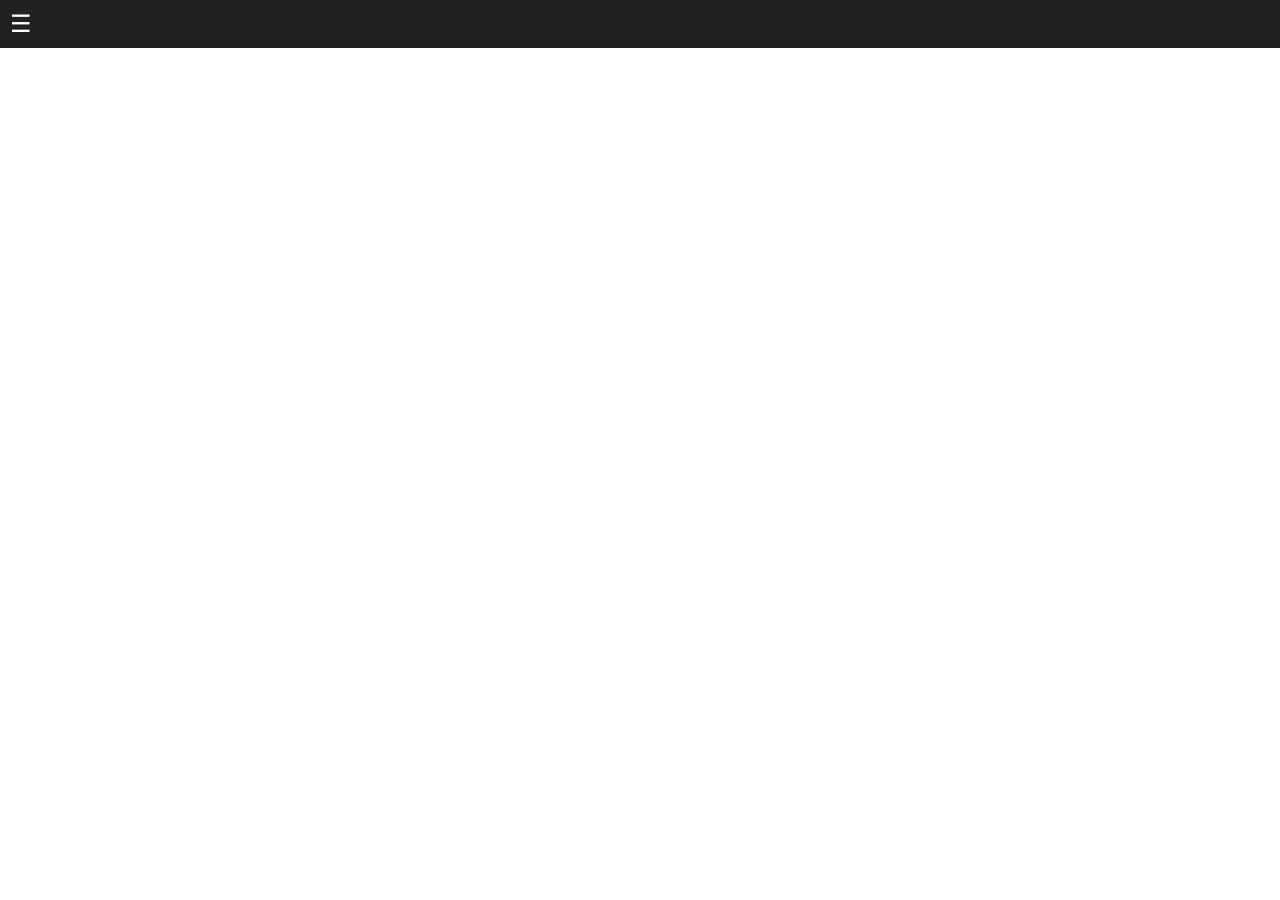
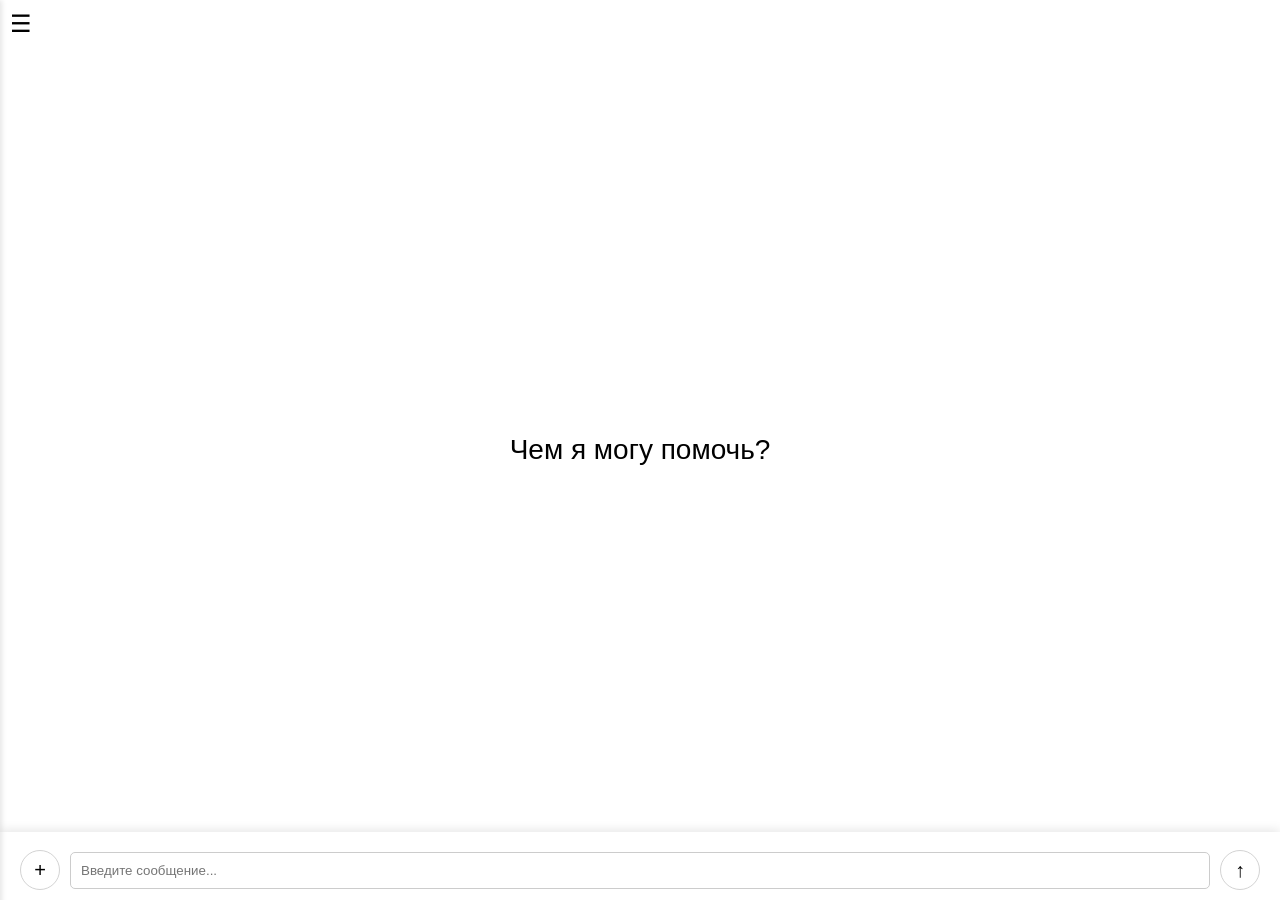
Before and after one commit to Edvvard0/AI_manager, a FastAPI app: page /pages/ in a window 1280 px wide. Run offline with FastAPI, Linux system fonts and the light colour scheme; parts of the project's set-up code (start-up, migrations or seed data) failed here and were passed over; some libraries are stand-ins or nearby versions.

Commit message:
добавил главную страницу

```diff
--- a/app/chat_gpt/router.py
+++ b/app/chat_gpt/router.py
@@ -21,6 +21,7 @@ router = APIRouter(prefix="/chat_gpt", tags=["ChatGPT"])
 # Создать новый чат по tg_id
 @router.post("/chats/")
 async def create_chat(tg_id: int, title: str, session: AsyncSession = Depends(get_session)):
+    print("create chat")
     new_chat = await ChatDAO.create_chat_by_tg_id(session, tg_id, title)
     if not new_chat:
         raise HTTPException(status_code=404, detail="Пользователь с таким tg_id не найден")
--- a/app/pages/router.py
+++ b/app/pages/router.py
@@ -13,9 +13,8 @@ templates = Jinja2Templates(directory='app/templates')
 
 @router.get("/", response_class=HTMLResponse)
 async def main_page(request: Request):
-    return templates.TemplateResponse("base.html", {
+    return templates.TemplateResponse("pages/main_page.html", {
         "request": request,
-        # "chats": chats
     })
 
 
--- a/app/templates/base.html
+++ b/app/templates/base.html
@@ -37,13 +37,14 @@
         display: flex;
         justify-content: flex-start;
         padding: 10px;
-            background-color: #202123;
+        background-color: #ffffff; /* убрали тёмную заливку */
         z-index: 10;
+        border-bottom: none; /* убрали линию */
     }
 
     .menu-button {
         font-size: 24px;
-            color: #ffffff;
+        color: #000000;
         cursor: pointer;
         touch-action: manipulation;
     }
--- /dev/null
+++ b/app/templates/pages/main_page.html
@@ -0,0 +1,254 @@
+<!DOCTYPE html>
+<html lang="ru">
+<head>
+    {% include 'base.html' %}
+    <script src="https://cdn.jsdelivr.net/npm/marked/marked.min.js"></script>
+    <style>
+        body {
+            display: flex;
+            flex-direction: column;
+            height: 100vh;
+            margin: 0;
+            font-family: Arial, sans-serif;
+            background: #ffffff;
+            color: #000000;
+        }
+
+        .main-container {
+            flex: 1;
+            display: flex;
+            justify-content: center;
+            align-items: center;
+            font-size: 28px;
+            color: #000000;
+            font-weight: 500; /* менее жирный */
+            text-align: center;
+            padding: 0 16px;
+        }
+
+        .typing-indicator {
+            display: none;
+            font-size: 16px;
+            color: #555;
+            margin-top: 10px;
+            text-align: center;
+        }
+
+        .typing-indicator span {
+            display: inline-block;
+            animation: blink 1.4s infinite both;
+        }
+        .typing-indicator span:nth-child(2) {
+            animation-delay: 0.2s;
+        }
+        .typing-indicator span:nth-child(3) {
+            animation-delay: 0.4s;
+        }
+
+        @keyframes blink {
+            0% { opacity: 0.2; }
+            20% { opacity: 1; }
+            100% { opacity: 0.2; }
+        }
+
+        .input-wrapper {
+            position: fixed;
+            bottom: 0;
+            left: 0;
+            right: 0;
+            background-color: #ffffff;
+            box-shadow: 0 -2px 10px rgba(0, 0, 0, 0.1);
+            padding: 10px 20px;
+        }
+
+        .file-preview-container {
+            margin-bottom: 8px;
+        }
+
+        .file-preview {
+            display: inline-flex;
+            align-items: center;
+            justify-content: space-between;
+            font-size: 12px;
+            color: #333;
+            background-color: #f1f1f1;
+            padding: 4px 8px;
+            border-radius: 6px;
+            margin-right: 6px;
+            max-width: 250px;
+        }
+
+        .file-remove {
+            margin-left: 6px;
+            cursor: pointer;
+            font-weight: bold;
+            color: #666;
+        }
+
+        .file-remove:hover {
+            color: #000;
+        }
+
+        .input-container {
+            display: flex;
+            align-items: center;
+            gap: 10px;
+        }
+
+        #message-input {
+            flex: 1;
+            padding: 10px;
+            border: 1px solid #ccc;
+            border-radius: 5px;
+        }
+
+        .round-button {
+            width: 40px;
+            height: 40px;
+            background-color: #ffffff;
+            color: #000000;
+            border: 1px solid #d3d3d3;
+            border-radius: 50%;
+            cursor: pointer;
+            display: flex;
+            align-items: center;
+            justify-content: center;
+            font-size: 20px;
+        }
+
+        .round-button:hover {
+            background-color: #e9ecef;
+        }
+
+        #file-input {
+            display: none;
+        }
+    </style>
+</head>
+<body>
+{% block content %}
+    <div class="main-container">
+        <div>
+            Чем я могу помочь?
+            <div class="typing-indicator" id="typing-indicator">
+                Печатает<span>.</span><span>.</span><span>.</span>
+            </div>
+        </div>
+    </div>
+
+    <div class="input-wrapper">
+        <div class="file-preview-container" id="file-preview-container"></div>
+        <div class="input-container">
+            <input type="file" id="file-input" accept=".pdf,.txt,.docx,.md,.csv">
+            <button id="file-button" class="round-button">+</button>
+            <input type="text" id="message-input" placeholder="Введите сообщение...">
+            <button id="send-button" class="round-button">↑</button>
+        </div>
+    </div>
+{% endblock %}
+
+{% block extra_scripts %}
+<script>
+    const fileInput = document.getElementById("file-input");
+    const fileButton = document.getElementById("file-button");
+    const filePreviewContainer = document.getElementById("file-preview-container");
+    const sendButton = document.getElementById("send-button");
+    const messageInput = document.getElementById("message-input");
+    const typingIndicator = document.getElementById("typing-indicator");
+
+    let selectedFile = null;
+
+    function getUserId() {
+        const fromStorage = localStorage.getItem("userId");
+        if (fromStorage) return fromStorage;
+        const tg = window.Telegram && window.Telegram.WebApp;
+        const fromTg = tg?.initDataUnsafe?.user?.id;
+        if (fromTg) {
+            localStorage.setItem("userId", fromTg);
+            return String(fromTg);
+        }
+        return null;
+    }
+
+    fileButton.addEventListener("click", () => fileInput.click());
+
+    fileInput.addEventListener("change", () => {
+        if (fileInput.files.length > 0) {
+            const file = fileInput.files[0];
+            selectedFile = file;
+            renderFilePreview(file.name);
+        }
+    });
+
+    function renderFilePreview(fileName) {
+        filePreviewContainer.innerHTML = "";
+        const preview = document.createElement("div");
+        preview.className = "file-preview";
+        preview.innerHTML = `<span>${fileName}</span><span class="file-remove">×</span>`;
+        preview.querySelector(".file-remove").addEventListener("click", () => {
+            selectedFile = null;
+            fileInput.value = "";
+            preview.remove();
+        });
+        filePreviewContainer.appendChild(preview);
+    }
+
+    sendButton.addEventListener("click", handleSend);
+    messageInput.addEventListener("keypress", (e) => {
+        if (e.key === "Enter") {
+            e.preventDefault();
+            handleSend();
+        }
+    });
+
+    async function handleSend() {
+        const message = messageInput.value.trim();
+        if (!message && !selectedFile) return;
+        messageInput.value = "";
+
+        const userId = getUserId();
+        if (!userId) {
+            alert("Ошибка: не найден userId. Перезапустите Telegram.");
+            return;
+        }
+
+        try {
+            typingIndicator.style.display = "block"; // показать "печатает..."
+
+            const createUrl = `/chat_gpt/chats/?tg_id=${encodeURIComponent(userId)}&title=${encodeURIComponent("Новый чат")}`;
+            const chatResp = await fetch(createUrl, { method: "POST" });
+            const chatData = await chatResp.json();
+            const chatId = chatData.chat_id;
+
+            if (message && message.toUpperCase().startsWith("РАСПРЕДЕЛИ ЗАДАЧИ")) {
+                window.location.href = `/pages/add_tasks/${chatId}?content=${encodeURIComponent(message)}`;
+                return;
+            }
+
+            if (selectedFile) {
+                const formData = new FormData();
+                formData.append("prompt", message || "");
+                formData.append("file", selectedFile);
+                await fetch(`/chat_gpt/messages/?chat_id=${chatId}`, { method: "POST", body: formData });
+            } else if (message) {
+                await fetch(`/chat_gpt/messages/`, {
+                    method: "POST",
+                    headers: { "Content-Type": "application/json" },
+                    body: JSON.stringify({ chat_id: chatId, content: message })
+                });
+            }
+
+            window.location.href = `/pages/current_chat/${chatId}`;
+        } catch (err) {
+            console.error(err);
+            alert("Ошибка при создании чата.");
+        } finally {
+            fileInput.value = "";
+            selectedFile = null;
+            filePreviewContainer.innerHTML = "";
+        }
+    }
+</script>
+{% endblock %}
+</body>
+</html>
```
Also changed, not shown: other parts of app/templates/base.html (+29 -29 lines), app/templates/pages/current_chat.html (+5 -5 lines). Lines whose indentation alone changed are shown as unchanged.
